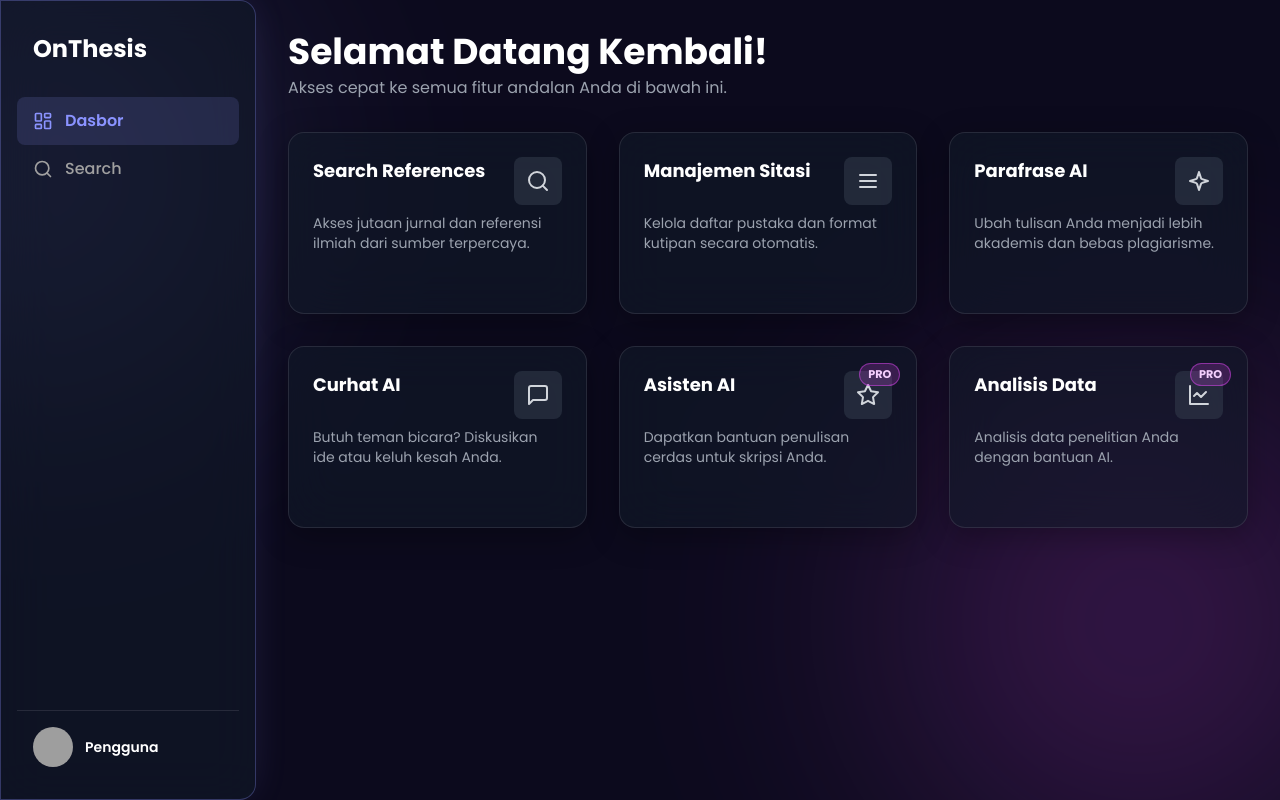
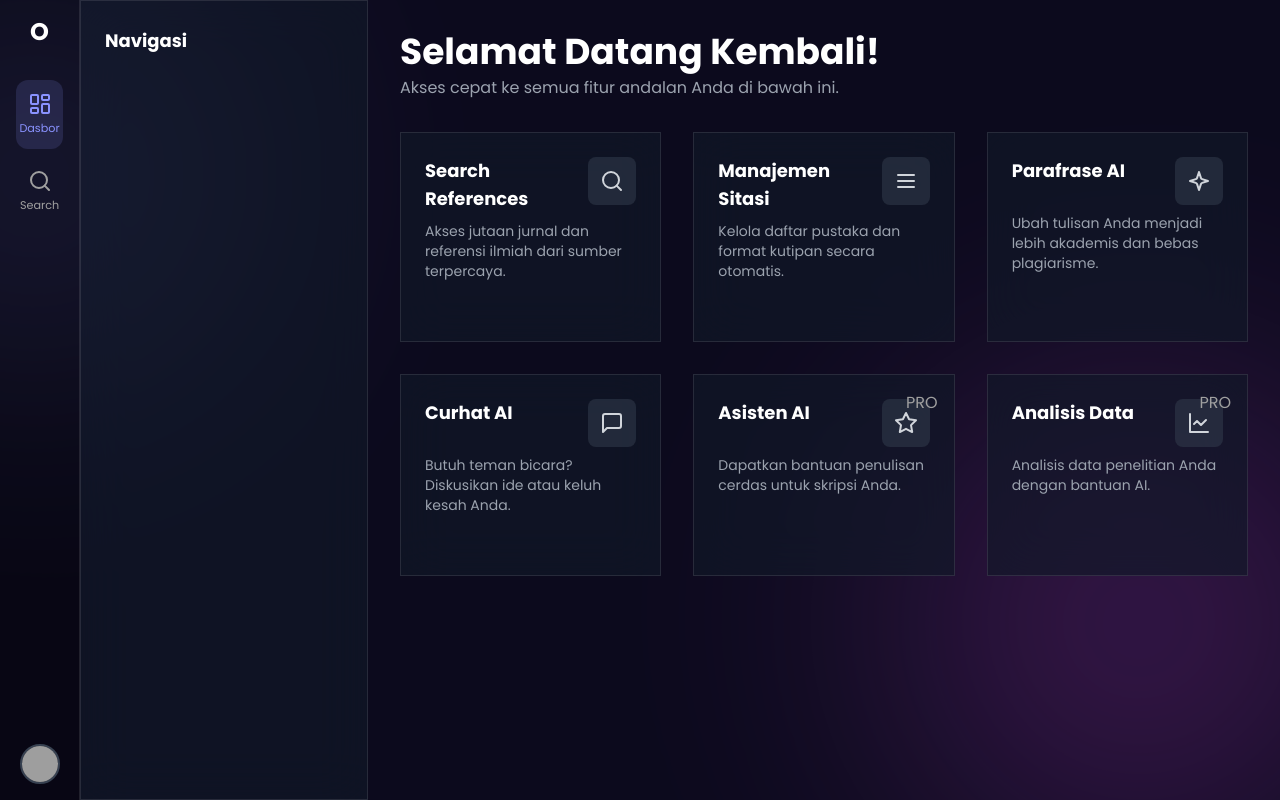
Before and after one commit to onthesis10/onthesis-app, a Flask app: page / in a window 1280 px wide. Run offline with Flask 3, Linux system fonts and the light colour scheme; the visitor is signed in with stand-in values (Sample User, id 1); some libraries are stand-ins or nearby versions; grey boxes are pictures that could not be loaded.

Commit message:
feat:perubahan UI

```diff
--- a/app/static/css/styles.css
+++ b/app/static/css/styles.css
@@ -1,25 +1,20 @@
 /* ======================================================================== */
-/* OnThesis - Aurora UI Design System (Mobile Responsive)   */
+/* OnThesis - Gipsy x Aurora Design System                  */
 /* ======================================================================== */
 
-/* 1. FONDASI & VARIABEL WARNA
-/* ======================================================================== */
 :root {
     --font-sans: 'Poppins', sans-serif;
-
-    /* Palet Warna Utama (Dark Mode) */
     --bg-dark: #0c0a1d;
-    --glass-bg: rgba(17, 25, 40, 0.6);
+    --glass-bg: rgba(17, 25, 40, 0.65);
     --glass-border: rgba(255, 255, 255, 0.1);
     --text-primary: #f0f0f0;
     --text-secondary: #a0a0a0;
-
     --accent-primary: #8A93FF; /* Biru Lavender */
     --accent-secondary: #d946ef; /* Magenta */
 }
 
 /* ======================================================================== */
-/* 2. GAYA DASAR & LATAR BELAKANG AURORA
+/* 1. GAYA DASAR & LATAR BELAKANG AURORA
 /* ======================================================================== */
 body {
     font-family: var(--font-sans);
@@ -30,130 +25,112 @@ body {
 
 .aurora-background {
     position: fixed;
-    top: 0;
-    left: 0;
-    width: 100%;
-    height: 100%;
-    z-index: -1;
-    overflow: hidden;
+    top: 0; left: 0; width: 100%; height: 100%;
+    z-index: -1; overflow: hidden;
 }
-
 .aurora-shape {
-    position: absolute;
-    border-radius: 50%;
-    filter: blur(120px);
-    opacity: 0.3;
+    position: absolute; border-radius: 50%;
+    filter: blur(120px); opacity: 0.3;
     animation: aurora-flow 25s infinite linear alternate;
 }
-
 .aurora-1 {
-    width: 50vmax;
-    height: 50vmax;
+    width: 50vmax; height: 50vmax;
     background: radial-gradient(circle, var(--accent-primary), transparent 60%);
-    top: -20vh;
-    left: -20vw;
+    top: -20vh; left: -20vw;
 }
-
 .aurora-2 {
-    width: 60vmax;
-    height: 60vmax;
+    width: 60vmax; height: 60vmax;
     background: radial-gradient(circle, var(--accent-secondary), transparent 60%);
-    bottom: -25vh;
-    right: -20vw;
-    animation-direction: alternate-reverse;
-    animation-delay: -8s;
+    bottom: -25vh; right: -20vw;
+    animation-direction: alternate-reverse; animation-delay: -8s;
 }
-
 @keyframes aurora-flow {
     from { transform: translate(-10%, 5%) rotate(0deg) scale(1); }
     to { transform: translate(10%, -5%) rotate(360deg) scale(1.2); }
 }
 
 /* ======================================================================== */
-/* 3. KOMPONEN KACA (GLASSMORPHISM)
+/* 2. KOMPONEN KACA (GLASSMORPHISM)
 /* ======================================================================== */
 .glass-pane {
     background: var(--glass-bg);
     backdrop-filter: blur(24px);
     -webkit-backdrop-filter: blur(24px);
     border: 1px solid var(--glass-border);
-    border-radius: 1rem;
-    box-shadow: 0 8px 32px 0 rgba(0, 0, 0, 0.3);
     transition: all 0.3s ease;
 }
 
-.glass-pane:hover {
-    border-color: rgba(138, 147, 255, 0.3);
-    box-shadow: 0 0 40px -10px rgba(138, 147, 255, 0.2);
+/* ======================================================================== */
+/* 3. STRUKTUR LAYOUT TIGA KOLOM
+/* ======================================================================== */
+.main-nav {
+    width: 5rem; /* 80px */
+}
+.secondary-sidebar {
+    width: 18rem; /* 288px */
+    transform: translateX(0);
+    transition: transform 0.3s ease-in-out;
+}
+.main-canvas {
+    flex-grow: 1;
+}
+
+/* Untuk mobile, sembunyikan sidebar sekunder */
+@media (max-width: 768px) {
+    .secondary-sidebar {
+        position: fixed;
+        z-index: 35;
+        height: 100%;
+        transform: translateX(-100%);
+    }
+    .secondary-sidebar.open {
+        transform: translateX(0);
+    }
 }
 
 /* ======================================================================== */
-/* 4. LAYOUT & NAVIGASI
+/* 4. GAYA KOMPONEN LAINNYA
 /* ======================================================================== */
-.nav-link {
+.main-nav-link {
+    display: flex;
+    flex-direction: column;
+    align-items: center;
+    justify-content: center;
+    width: 100%;
+    padding: 0.75rem 0;
+    border-radius: 0.75rem;
+    color: var(--text-secondary);
+    transition: all 0.2s ease-in-out;
+}
+.main-nav-link span {
+    font-size: 0.7rem;
+    margin-top: 4px;
+}
+.main-nav-link:hover {
+    background-color: rgba(255, 255, 255, 0.05);
+    color: var(--text-primary);
+}
+.main-nav-link.active {
+    background-color: rgba(138, 147, 255, 0.15);
+    color: var(--accent-primary);
+}
+
+.secondary-nav-link {
     display: flex;
     align-items: center;
     gap: 0.75rem;
-    padding: 0.75rem 1rem;
+    padding: 0.6rem 1rem;
     border-radius: 0.5rem;
     font-weight: 500;
     color: var(--text-secondary);
     transition: all 0.2s ease-in-out;
 }
-.nav-link:hover {
+.secondary-nav-link:hover {
     background-color: rgba(255, 255, 255, 0.05);
     color: var(--text-primary);
 }
-.nav-link.active {
-    background-color: rgba(138, 147, 255, 0.15);
-    color: var(--accent-primary) !important;
+.secondary-nav-link.active {
+    background-color: rgba(138, 147, 255, 0.1);
+    color: var(--text-primary);
     font-weight: 600;
 }
-.nav-link.active svg {
-    color: var(--accent-primary) !important;
-}
-
-.pro-badge {
-    background-color: rgba(217, 70, 239, 0.2);
-    color: #f5d0fe;
-    font-size: 0.7rem;
-    font-weight: 700;
-    padding: 2px 8px;
-    border-radius: 9999px;
-    border: 1px solid rgba(217, 70, 239, 0.5);
-}
-
-/* ======================================================================== */
-/* 5. GAYA KHUSUS SELULER (BARU)
-/* ======================================================================== */
-.bottom-nav {
-    position: fixed;
-    bottom: 1rem;
-    left: 1rem;
-    right: 1rem;
-    z-index: 40;
-    border-radius: 1.5rem; /* Lebih melengkung */
-    padding: 0.5rem;
-    box-shadow: 0 10px 30px rgba(0,0,0,0.4);
-}
-
-.bottom-nav-link {
-    display: flex;
-    flex-direction: column;
-    align-items: center;
-    justify-content: center;
-    flex-grow: 1;
-    padding: 0.5rem 0;
-    border-radius: 1rem;
-    color: var(--text-secondary);
-    transition: all 0.2s ease-in-out;
-}
-.bottom-nav-link span {
-    font-size: 0.7rem; /* Ukuran teks lebih kecil */
-    margin-top: 4px;
-}
-.bottom-nav-link.active {
-    background-color: rgba(138, 147, 255, 0.2);
-    color: var(--accent-primary);
-    transform: translateY(-4px); /* Efek sedikit terangkat */
-}
--- a/app/templates/layout.html
+++ b/app/templates/layout.html
@@ -21,96 +21,66 @@
         <div class="aurora-shape aurora-2"></div>
     </div>
 
-    <div class="relative min-h-screen md:flex">
+    <div class="flex h-screen w-full">
 
-        <div class="md:hidden flex justify-between items-center p-4 glass-pane rounded-none border-0 border-b">
-            <h1 class="font-bold text-xl text-white">OnThesis</h1>
-            <button id="mobile-menu-button" class="p-2 rounded-md text-gray-400">
-                <svg xmlns="http://www.w3.org/2000/svg" class="h-6 w-6" fill="none" viewBox="0 0 24 24" stroke="currentColor" stroke-width="2"><path stroke-linecap="round" stroke-linejoin="round" d="M4 6h16M4 12h16M4 18h16" /></svg>
-            </button>
-        </div>
-
-        <aside id="sidebar" class="glass-pane rounded-none md:rounded-r-2xl fixed inset-y-0 left-0 z-30 w-64 p-4 flex-col flex-shrink-0 transform -translate-x-full md:translate-x-0 flex overflow-y-auto">
-            <div class="sidebar-header flex items-center h-16 px-4 flex-shrink-0">
-                <h1 class="text-2xl font-bold text-white">OnThesis</h1>
-            </div>
-
-            <nav class="flex-grow mt-4">
+        <!-- KOLOM 1: Navigasi Utama (Ikon) -->
+        <aside class="main-nav bg-black/30 p-4 flex-col items-center space-y-4 border-r border-white/10 hidden md:flex">
+            <a href="{{ url_for('dashboard') }}" class="text-2xl font-bold text-white mb-4">O</a>
+            <nav class="flex flex-col items-center space-y-2 flex-1 w-full">
                 {% set active_page = request.endpoint %}
-                <a href="{{ url_for('dashboard') }}" class="nav-link {{ 'active' if active_page == 'dashboard' else '' }}">
-                    <svg xmlns="http://www.w3.org/2000/svg" width="20" height="20" viewBox="0 0 24 24" fill="none" stroke="currentColor" stroke-width="2" stroke-linecap="round" stroke-linejoin="round"><rect width="7" height="9" x="3" y="3" rx="1"></rect><rect width="7" height="5" x="14" y="3" rx="1"></rect><rect width="7" height="9" x="14" y="12" rx="1"></rect><rect width="7" height="5" x="3" y="16" rx="1"></rect></svg>
+                <a href="{{ url_for('dashboard') }}" title="Dasbor" class="main-nav-link {{ 'active' if active_page == 'dashboard' else '' }}">
+                    <svg xmlns="http://www.w3.org/2000/svg" width="24" height="24" viewBox="0 0 24 24" fill="none" stroke="currentColor" stroke-width="2" stroke-linecap="round" stroke-linejoin="round"><rect width="7" height="9" x="3" y="3" rx="1"></rect><rect width="7" height="5" x="14" y="3" rx="1"></rect><rect width="7" height="9" x="14" y="12" rx="1"></rect><rect width="7" height="5" x="3" y="16" rx="1"></rect></svg>
                     <span>Dasbor</span>
                 </a>
-                <a href="{{ url_for('search_references') }}" class="nav-link {{ 'active' if active_page == 'search_references' else '' }}">
-                    <svg xmlns="http://www.w3.org/2000/svg" width="20" height="20" viewBox="0 0 24 24" fill="none" stroke="currentColor" stroke-width="2" stroke-linecap="round" stroke-linejoin="round"><circle cx="11" cy="11" r="8"></circle><line x1="21" y1="21" x2="16.65" y2="16.65"></line></svg>
+                <a href="{{ url_for('search_references') }}" title="Search" class="main-nav-link {{ 'active' if active_page == 'search_references' else '' }}">
+                    <svg xmlns="http://www.w3.org/2000/svg" width="24" height="24" viewBox="0 0 24 24" fill="none" stroke="currentColor" stroke-width="2" stroke-linecap="round" stroke-linejoin="round"><circle cx="11" cy="11" r="8"></circle><line x1="21" y1="21" x2="16.65" y2="16.65"></line></svg>
                     <span>Search</span>
                 </a>
-                <!-- Tambahkan link lainnya di sini -->
+                <!-- Tambahkan ikon lain di sini -->
             </nav>
-
-            <div class="mt-auto p-4 border-t border-white/10">
-                <a href="{{ url_for('user_profile') }}" class="flex items-center gap-3">
-                    <img id="user-photo" class="w-10 h-10 rounded-full object-cover" src="https://ui-avatars.com/api/?name=U" alt="Foto Profil">
-                    <div>
-                        <p id="user-display-name" class="font-semibold text-sm text-white">Pengguna</p>
-                    </div>
+            <div class="flex flex-col items-center space-y-4">
+                <a href="{{ url_for('user_profile') }}" title="Profil">
+                    <img id="user-photo" class="w-10 h-10 rounded-full cursor-pointer border-2 border-gray-700 hover:border-blue-400 transition-colors" src="https://ui-avatars.com/api/?name=U" alt="Foto Profil">
                 </a>
             </div>
         </aside>
 
-        <main class="flex-1 flex flex-col md:ml-64">
-            <!-- Menambahkan padding bawah untuk memberi ruang bagi navigasi seluler -->
-            <div class="flex-1 overflow-y-auto p-6 md:p-8 pb-32 md:pb-8">
+        <!-- KOLOM 2: Sidebar Sekunder (Konteks) -->
+        <aside id="secondary-sidebar" class="secondary-sidebar glass-pane rounded-none flex-col flex-shrink-0 border-r border-white/10 p-4 hidden md:flex">
+            {% block secondary_sidebar %}
+            <!-- Konten sidebar sekunder akan diisi oleh setiap halaman -->
+            <div class="flex items-center h-12 px-2">
+                <h2 class="text-lg font-bold text-white">Navigasi</h2>
+            </div>
+            {% endblock %}
+        </aside>
+
+        <!-- KOLOM 3: Kanvas Utama (Konten) -->
+        <main class="main-canvas flex-1 flex flex-col">
+            <div class="flex-1 overflow-y-auto p-6 md:p-8">
                 {% block content %}{% endblock %}
             </div>
         </main>
     </div>
 
-    <!-- ======================================================================== -->
-    <!-- NAVIGASI BAWAH UNTUK SELULER (BARU) -->
-    <!-- ======================================================================== -->
-    <nav class="md:hidden glass-pane bottom-nav flex justify-around">
+    <!-- Navigasi Bawah untuk Seluler (menggantikan sidebar utama) -->
+    <nav class="md:hidden glass-pane fixed bottom-4 left-4 right-4 z-40 flex justify-around p-2 rounded-2xl shadow-lg">
         {% set active_page = request.endpoint %}
-        <a href="{{ url_for('dashboard') }}" class="bottom-nav-link {{ 'active' if active_page == 'dashboard' else '' }}">
+        <a href="{{ url_for('dashboard') }}" class="main-nav-link flex-grow {{ 'active' if active_page == 'dashboard' else '' }}">
             <svg xmlns="http://www.w3.org/2000/svg" width="24" height="24" viewBox="0 0 24 24" fill="none" stroke="currentColor" stroke-width="2" stroke-linecap="round" stroke-linejoin="round"><rect width="7" height="9" x="3" y="3" rx="1"></rect><rect width="7" height="5" x="14" y="3" rx="1"></rect><rect width="7" height="9" x="14" y="12" rx="1"></rect><rect width="7" height="5" x="3" y="16" rx="1"></rect></svg>
             <span>Dasbor</span>
         </a>
-        <a href="{{ url_for('search_references') }}" class="bottom-nav-link {{ 'active' if active_page == 'search_references' else '' }}">
-            <svg xmlns="http://www.w3.org/2000/svg" width="24" height="24" viewBox="0 0 24 24" fill="none" stroke="currentColor" stroke-width="2" stroke-linecap="round" stroke-linejoin="round"><circle cx="11" cy="11" r="8"></circle><line x1="21" y1="21" x2="16.65" y2="16.65"></line></svg>
+        <a href="{{ url_for('search_references') }}" class="main-nav-link flex-grow {{ 'active' if active_page == 'search_references' else '' }}">
+             <svg xmlns="http://www.w3.org/2000/svg" width="24" height="24" viewBox="0 0 24 24" fill="none" stroke="currentColor" stroke-width="2" stroke-linecap="round" stroke-linejoin="round"><circle cx="11" cy="11" r="8"></circle><line x1="21" y1="21" x2="16.65" y2="16.65"></line></svg>
             <span>Search</span>
         </a>
-        <a href="{{ url_for('citation_management') }}" class="bottom-nav-link {{ 'active' if active_page == 'citation_management' else '' }}">
-            <svg xmlns="http://www.w3.org/2000/svg" width="24" height="24" viewBox="0 0 24 24" fill="none" stroke="currentColor" stroke-width="2" stroke-linecap="round" stroke-linejoin="round"><path d="M4 6h16"/><path d="M4 12h16"/><path d="M4 18h16"/></svg>
-            <span>Sitasi</span>
-        </a>
-        <a href="{{ url_for('user_profile') }}" class="bottom-nav-link {{ 'active' if active_page == 'user_profile' else '' }}">
+        <a href="{{ url_for('user_profile') }}" class="main-nav-link flex-grow {{ 'active' if active_page == 'user_profile' else '' }}">
             <svg xmlns="http://www.w3.org/2000/svg" width="24" height="24" viewBox="0 0 24 24" fill="none" stroke="currentColor" stroke-width="2" stroke-linecap="round" stroke-linejoin="round"><path d="M19 21v-2a4 4 0 0 0-4-4H9a4 4 0 0 0-4 4v2"/><circle cx="12" cy="7" r="4"/></svg>
             <span>Profil</span>
         </a>
     </nav>
 
-    <div id="sidebar-overlay" class="fixed inset-0 bg-black bg-opacity-70 z-20 hidden md:hidden"></div>
-
     <script src="{{ url_for('static', filename='js/script.js') }}" type="module"></script>
-    <script>
-        // Skrip UI dasar
-        const mobileMenuButton = document.getElementById('mobile-menu-button');
-        const sidebar = document.getElementById('sidebar');
-        const overlay = document.getElementById('sidebar-overlay');
-
-        if(mobileMenuButton) {
-            mobileMenuButton.addEventListener('click', () => {
-                sidebar.classList.toggle('-translate-x-full');
-                overlay.classList.toggle('hidden');
-            });
-        }
-        if(overlay) {
-            overlay.addEventListener('click', () => {
-                sidebar.classList.add('-translate-x-full');
-                overlay.classList.add('hidden');
-            });
-        }
-    </script>
     {% block page_scripts %}{% endblock %}
 </body>
 </html>
```
